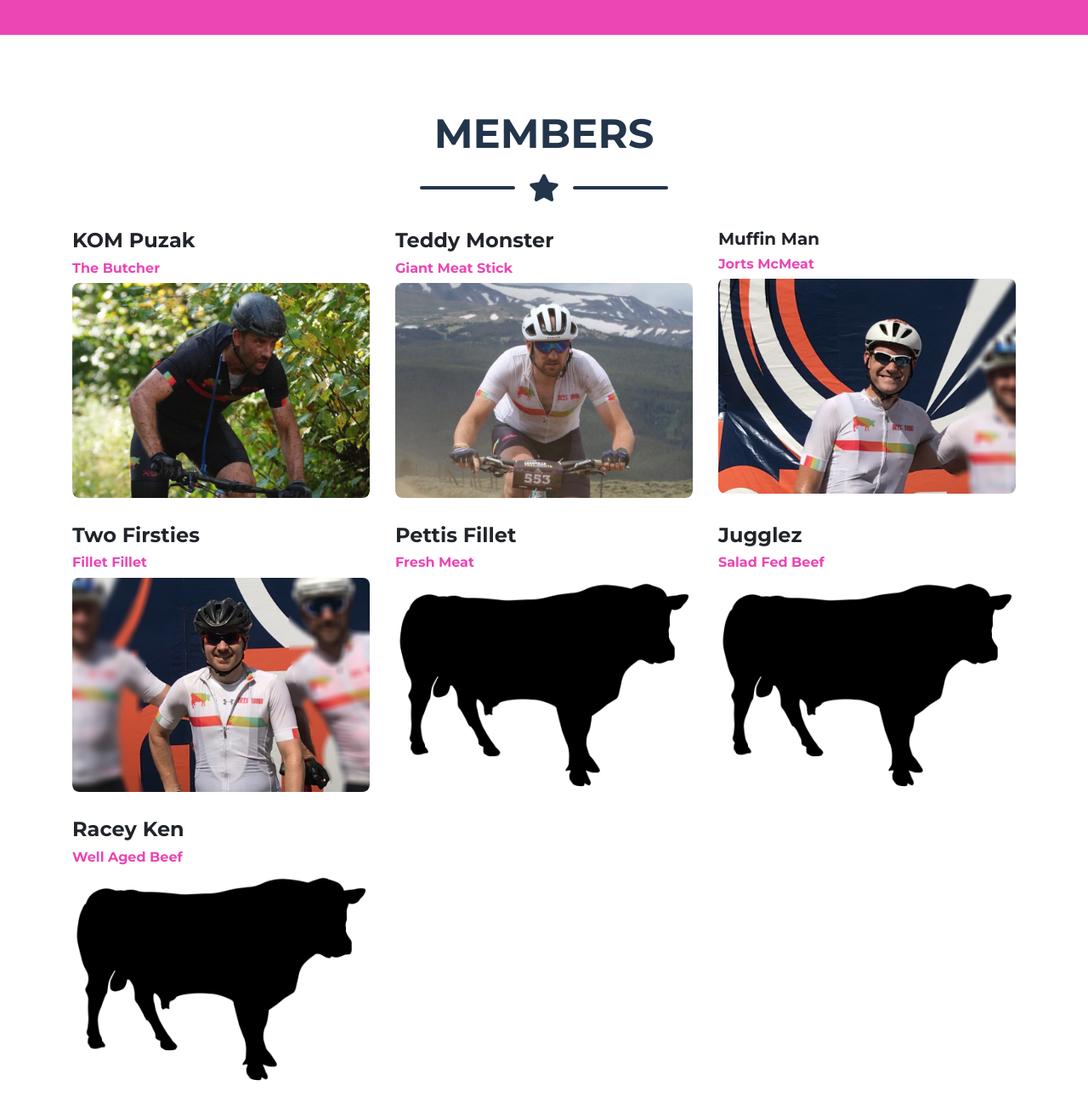
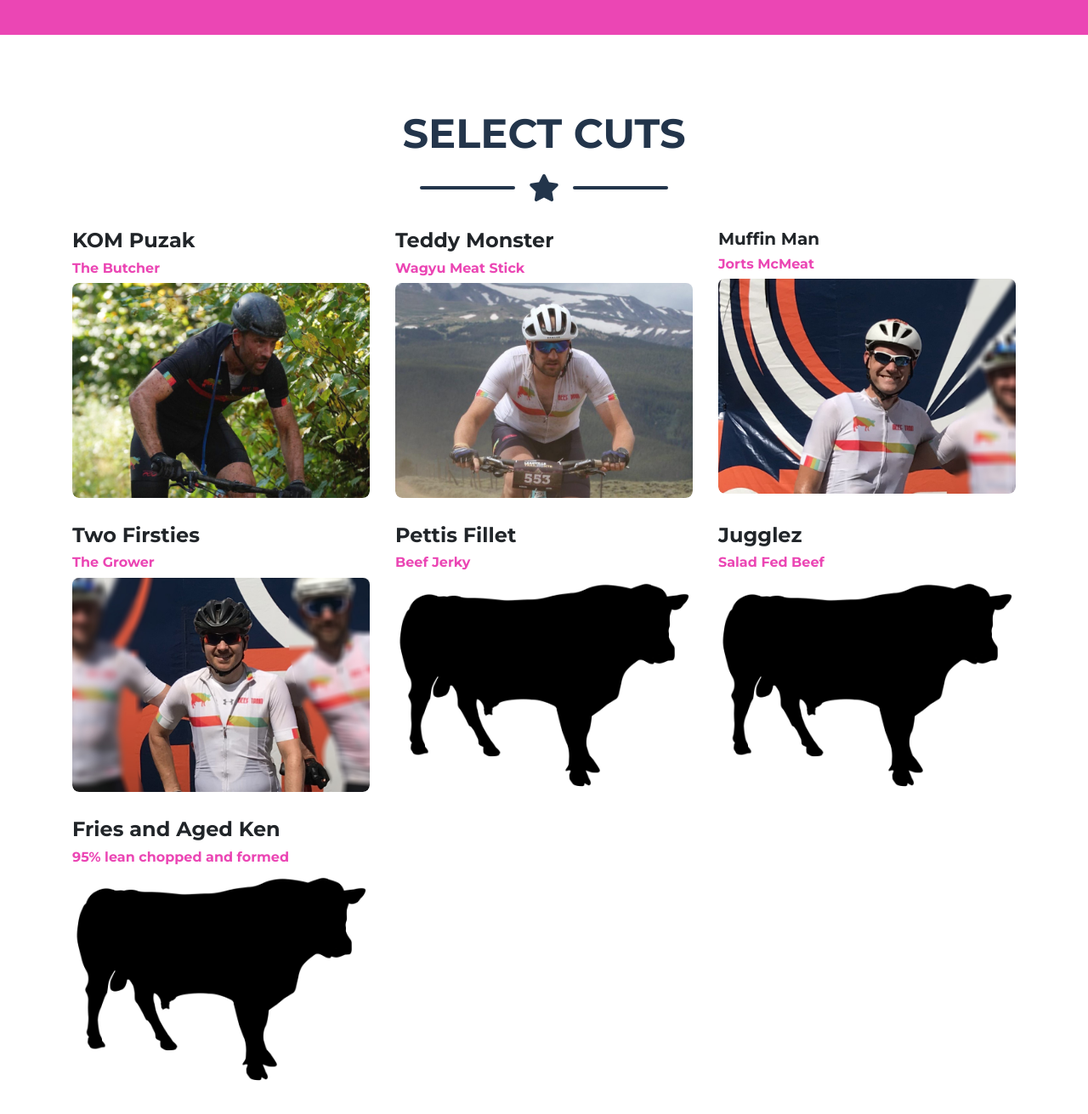
Before and after one commit to beeftrain/beeftrain.github.com, a website with bundled scripts: page index.html in a window 1280 px wide. Shown: the part 660-1971 px from the top of the page at 85% size. Built offline with nearby package versions, Linux system fonts and the light colour scheme.

Commit message:
Update stuff

```diff
--- a/index.html
+++ b/index.html
@@ -30,7 +30,7 @@
         <div class="collapse navbar-collapse" id="navbarResponsive">
             <ul class="navbar-nav ml-auto">
                 <li class="nav-item mx-0 mx-lg-1">
-                    <a class="nav-link py-3 px-0 px-lg-3 rounded js-scroll-trigger" href="#members">Members</a>
+                    <a class="nav-link py-3 px-0 px-lg-3 rounded js-scroll-trigger" href="#members">Select Cuts</a>
                 </li>
                 <li class="nav-item mx-0 mx-lg-1">
                     <a class="nav-link py-3 px-0 px-lg-3 rounded js-scroll-trigger" href="#mission">Mission
@@ -59,7 +59,7 @@
 </header>
 <section class="page-section portfolio" id="members">
     <div class="container">
-        <h2 class="page-section-heading text-center text-uppercase text-secondary mb-0">Members</h2>
+        <h2 class="page-section-heading text-center text-uppercase text-secondary mb-0">Select Cuts</h2>
         <div class="divider-custom">
             <div class="divider-custom-line"></div>
             <div class="divider-custom-icon">
@@ -88,7 +88,7 @@
                         </div>
                     </div>
                     <h4>Teddy Monster</h4>
-                    <h6 class="text-primary">Giant Meat Stick</h6>
+                    <h6 class="text-primary">Wagyu Meat Stick</h6>
                     <img class="img-fluid" src="img/portfolio/teddy.jpg" alt="">
                 </div>
             </div>
@@ -112,7 +112,7 @@
                         </div>
                     </div>
                     <h4>Two Firsties</h4>
-                    <h6 class="text-primary">Fillet Fillet</h6>
+                    <h6 class="text-primary">The Grower</h6>
                     <img class="img-fluid" src="img/portfolio/twofirsties.jpg" alt="">
                 </div>
             </div>
@@ -124,7 +124,7 @@
                         </div>
                     </div>
                     <h4>Pettis Fillet</h4>
-                    <h6 class="text-primary">Fresh Meat</h6>
+                    <h6 class="text-primary">Beef Jerky</h6>
                     <img class="img-fluid" src="img/portfolio/beef_steer.png" alt="">
                 </div>
             </div>
@@ -147,8 +147,8 @@
                             <i class="fas fa-plus fa-3x"></i>
                         </div>
                     </div>
-                    <h4>Racey Ken</h4>
-                    <h6 class="text-primary">Well Aged Beef</h6>
+                    <h4>Fries and Aged Ken</h4>
+                    <h6 class="text-primary">95% lean chopped and formed</h6>
                     <img class="img-fluid" src="img/portfolio/beef_steer.png" alt="">
                 </div>
             </div>
@@ -167,7 +167,7 @@
         </div>
         <div class="row">
             <div class="col-lg-12 ml-auto text-center">
-                <p class="lead">Beef Train's sole purpose to push as many massive beef watts as possible.</p>
+                <p class="lead">To push massive beef watts.</p>
             </div>
         </div>
     </div>
```
